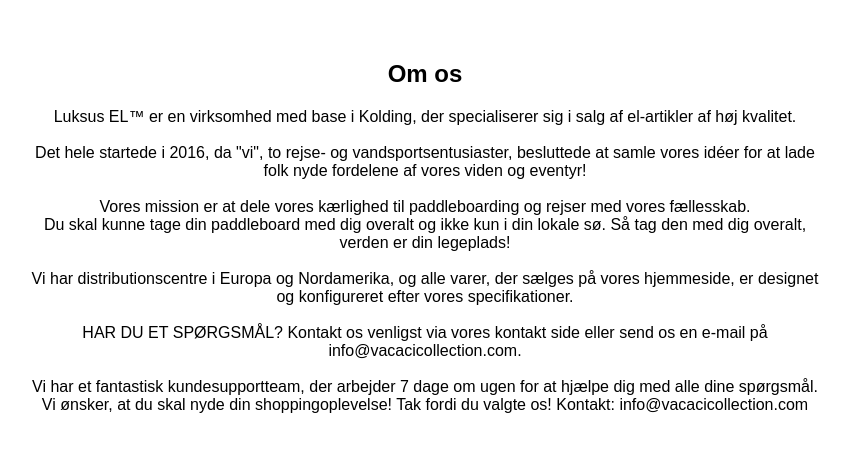
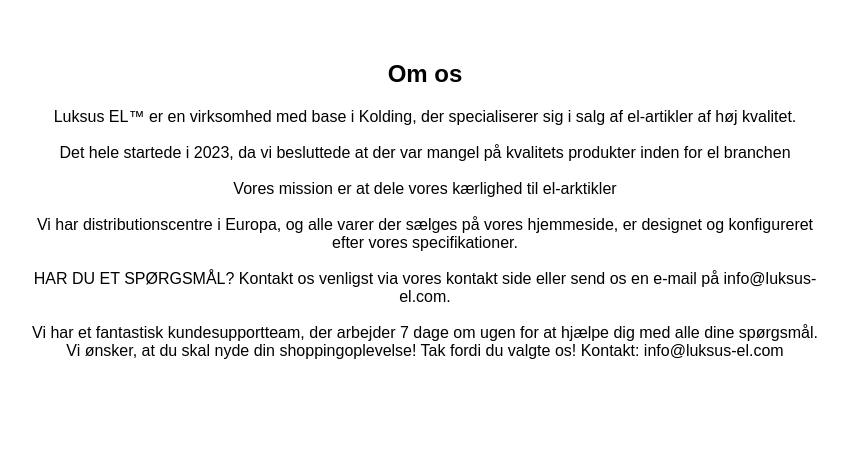
Before and after one commit to SebastianThomsen/Hjemmeside, a PHP site: template app/frontend/pages/about.php in a window 1280 px wide. Shown: the top 452 px of the page, without its empty margins (215-1065 px from the left). Run offline with PHP 8.4, Linux system fonts and the light colour scheme; the template is opened without the code that fills it, so the values that code supplies are empty.

Commit message:
Ændring i omkring os

```diff
--- a/app/frontend/pages/about.php
+++ b/app/frontend/pages/about.php
@@ -12,17 +12,15 @@
         <p>
 Luksus EL™ er en virksomhed med base i Kolding, der specialiserer sig i salg af el-artikler af høj kvalitet. </br></br>
 
-Det hele startede i 2016, da "vi", to rejse- og vandsportsentusiaster, besluttede at samle vores idéer for at lade folk nyde fordelene af vores viden og eventyr! </br></br>
+Det hele startede i 2023, da vi besluttede at der var mangel på kvalitets produkter inden for el branchen </br></br>
 
-Vores mission er at dele vores kærlighed til paddleboarding og rejser med vores fællesskab.</br>
+Vores mission er at dele vores kærlighed til el-arktikler</br></br>
 
-Du skal kunne tage din paddleboard med dig overalt og ikke kun i din lokale sø. Så tag den med dig overalt, verden er din legeplads!</br></br>
+Vi har distributionscentre i Europa, og alle varer der sælges på vores hjemmeside, er designet og konfigureret efter vores specifikationer.</br></br>
 
-Vi har distributionscentre i Europa og Nordamerika, og alle varer, der sælges på vores hjemmeside, er designet og konfigureret efter vores specifikationer.</br></br>
+HAR DU ET SPØRGSMÅL? Kontakt os venligst via vores kontakt side eller send os en e-mail på info@luksus-el.com.</br></br>
 
-HAR DU ET SPØRGSMÅL? Kontakt os venligst via vores kontakt side eller send os en e-mail på info@vacacicollection.com.</br></br>
-
-Vi har et fantastisk kundesupportteam, der arbejder 7 dage om ugen for at hjælpe dig med alle dine spørgsmål. Vi ønsker, at du skal nyde din shoppingoplevelse! Tak fordi du valgte os! Kontakt: info@vacacicollection.com</p>
+Vi har et fantastisk kundesupportteam, der arbejder 7 dage om ugen for at hjælpe dig med alle dine spørgsmål. Vi ønsker, at du skal nyde din shoppingoplevelse! Tak fordi du valgte os! Kontakt: info@luksus-el.com</p>
     </section>
 
 </body>
```
